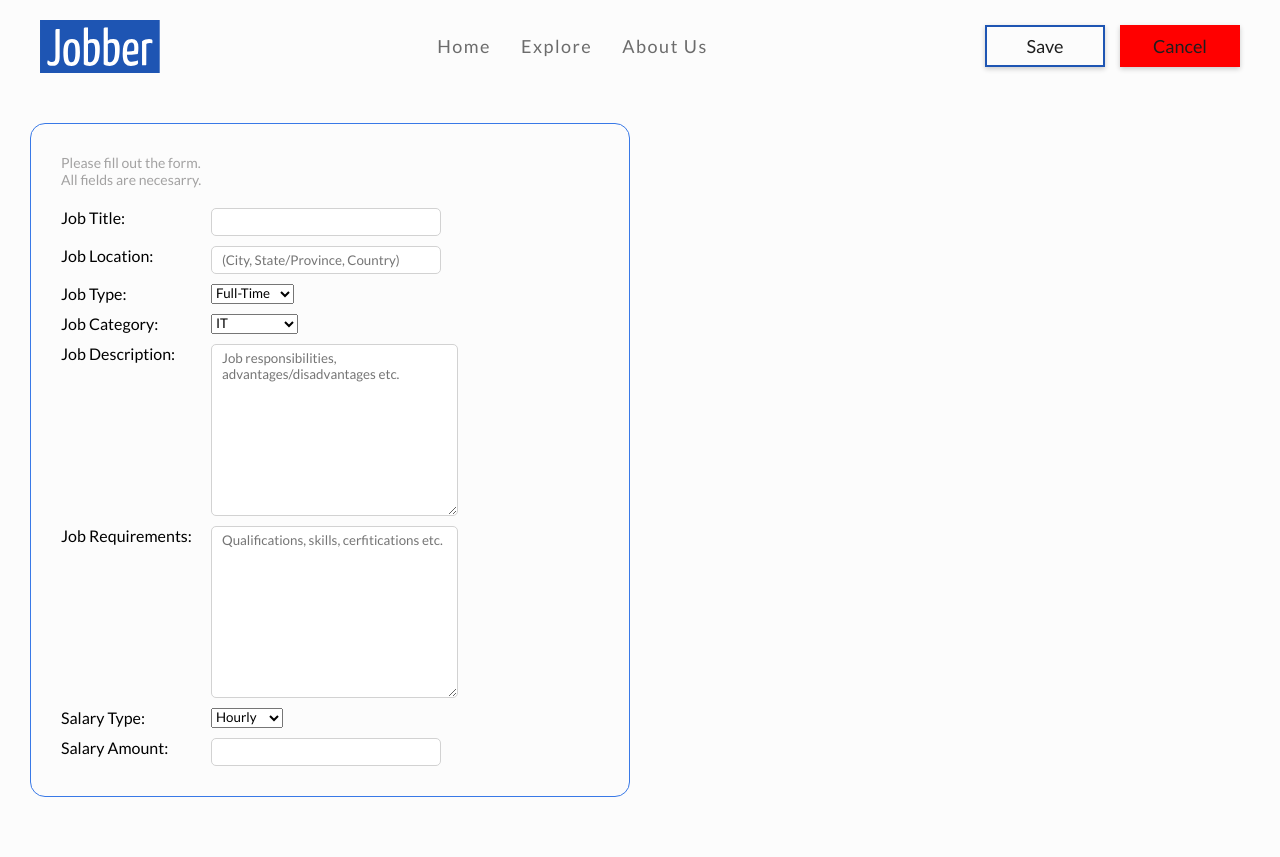
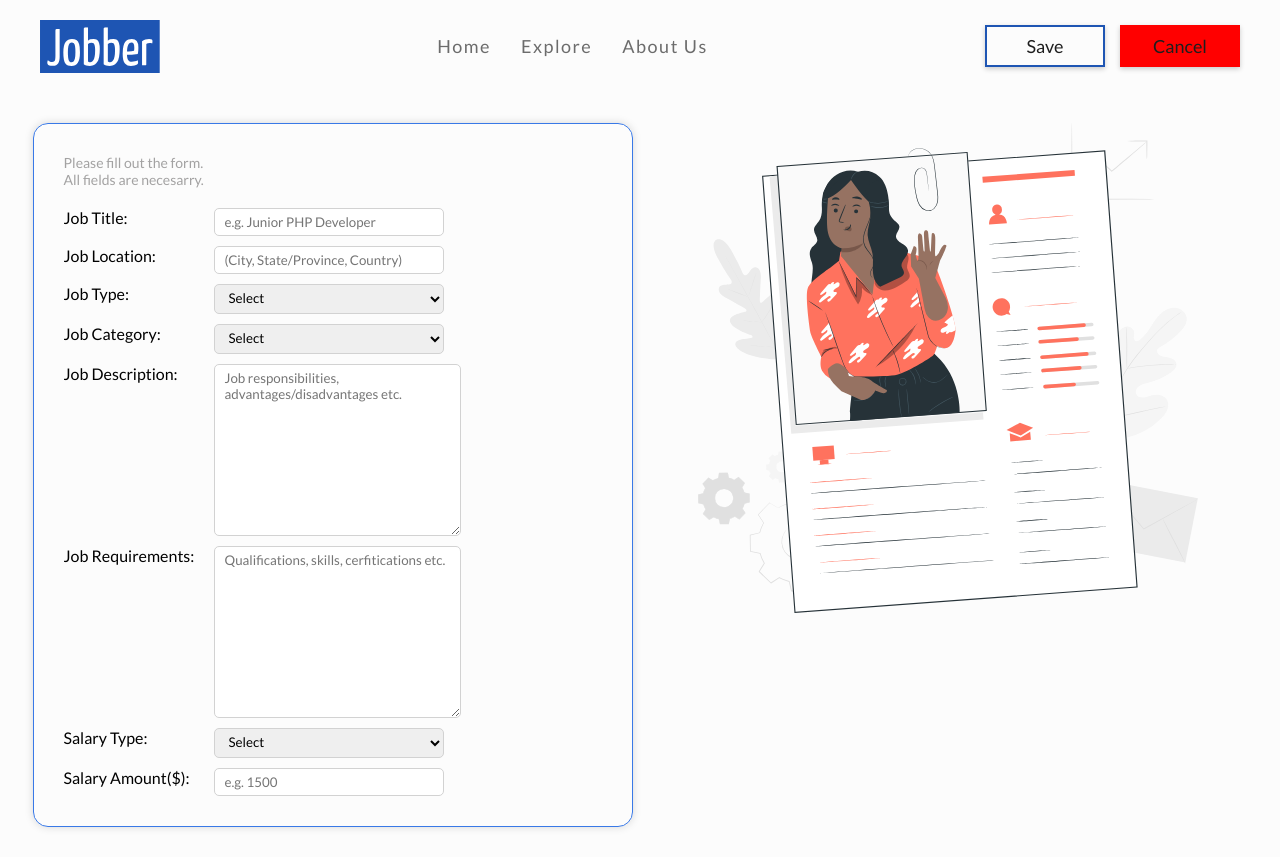
Before and after one commit to giochagelishvili/Jobber, a Vue app: page /upload in a window 1280 px wide. Before the commit the page ends 827 px from the top, so only its background shows below. Built offline with nearby package versions, Linux system fonts and the light colour scheme.

Commit message:
add illustration to upload page

```diff
--- a/src/components/headers/UploadHeader.vue
+++ b/src/components/headers/UploadHeader.vue
@@ -18,7 +18,7 @@
   </nav>
 
   <div>
-    <ButtonComponent text="Save" />
+    <ButtonComponent form="uploadForm" text="Save" />
     <RouterLink to="/">
       <ButtonComponent text="Cancel" style="border-color: red; background: red" />
     </RouterLink>
--- a/src/components/mains/UploadMain.vue
+++ b/src/components/mains/UploadMain.vue
@@ -1,5 +1,6 @@
 <template>
-  <form method="post">
+  <div class="grid-container">
+    <form id="uploadForm" method="post" @submit.prevent="uploadJob">
       <p>
         Please fill out the form. <br />
         All fields are necesarry.
@@ -7,13 +8,12 @@
 
       <div>
         <label for="jobTitle">Job Title: </label>
-      <input required type="text" name="jobTitle" id="jobTitle" />
+        <input placeholder="e.g. Junior PHP Developer" type="text" name="jobTitle" id="jobTitle" />
       </div>
 
       <div>
         <label for="jobLocation">Job Location: </label>
         <input
-        required
           placeholder="(City, State/Province, Country)"
           type="text"
           name="jobLocation"
@@ -24,6 +24,7 @@
       <div>
         <label for="jobType">Job Type: </label>
         <select name="jobType" id="jobType">
+          <option selected disabled>Select</option>
           <option value="fullTime">Full-Time</option>
           <option value="partTime">Part-Time</option>
           <option value="contract">Contract</option>
@@ -34,6 +35,7 @@
       <div>
         <label for="jobCategory">Job Category: </label>
         <select name="jobCategory" id="jobCategory">
+          <option selected disabled>Select</option>
           <option value="IT">IT</option>
           <option value="sales">Sales</option>
           <option value="marketing">Marketing</option>
@@ -66,6 +68,7 @@
       <div>
         <label for="salaryType">Salary Type: </label>
         <select name="salaryType" id="salaryType">
+          <option selected disabled>Select</option>
           <option value="hourly">Hourly</option>
           <option value="weekly">Weekly</option>
           <option value="monthly">Monthly</option>
@@ -73,19 +76,37 @@
       </div>
 
       <div>
-      <label for="salaryAmount">Salary Amount: </label>
-      <input type="number" name="salaryAmount" id="salaryAmount" />
+        <label for="salaryAmount">Salary Amount($): </label>
+        <input placeholder="e.g. 1500" type="number" name="salaryAmount" id="salaryAmount" />
       </div>
     </form>
+    <img width="500" src="@/assets/illustration.svg" />
+  </div>
 </template>
 
 <script>
 export default {
-  name: 'UploadMain'
+  name: 'UploadMain',
+  methods: {
+    async uploadJob() {
+      console.log('Clicked')
+    }
+  }
 }
 </script>
 
 <style scoped>
+.grid-container {
+  display: grid;
+  grid-template-columns: 1fr 1fr;
+  place-items: center;
+  align-items: start;
+}
+
+img {
+  display: none;
+}
+
 form {
   display: flex;
   flex-direction: column;
@@ -95,6 +116,10 @@ form {
   border: 1px solid #3979e7;
   border-radius: 15px;
   width: 600px;
+
+  box-shadow: 0px 0px 8px 0px rgba(0, 0, 0, 0.15);
+  -webkit-box-shadow: 0px 0px 8px 0px rgba(0, 0, 0, 0.15);
+  -moz-box-shadow: 0px 0px 8px 0px rgba(0, 0, 0, 0.15);
 }
 
 form p {
@@ -114,7 +139,8 @@ label {
 }
 
 input,
-textarea {
+textarea,
+select {
   border: 1px solid #d2d2d2;
   border-radius: 5px;
 
@@ -122,4 +148,10 @@ textarea {
   padding-block: 5px;
   min-width: 230px;
 }
+
+@media screen and (min-width: 1280px) {
+  img {
+    display: block;
+  }
+}
 </style>
```
Also changed, not shown: src/assets/illustration.svg (added). Lines whose indentation alone changed are shown as unchanged.
